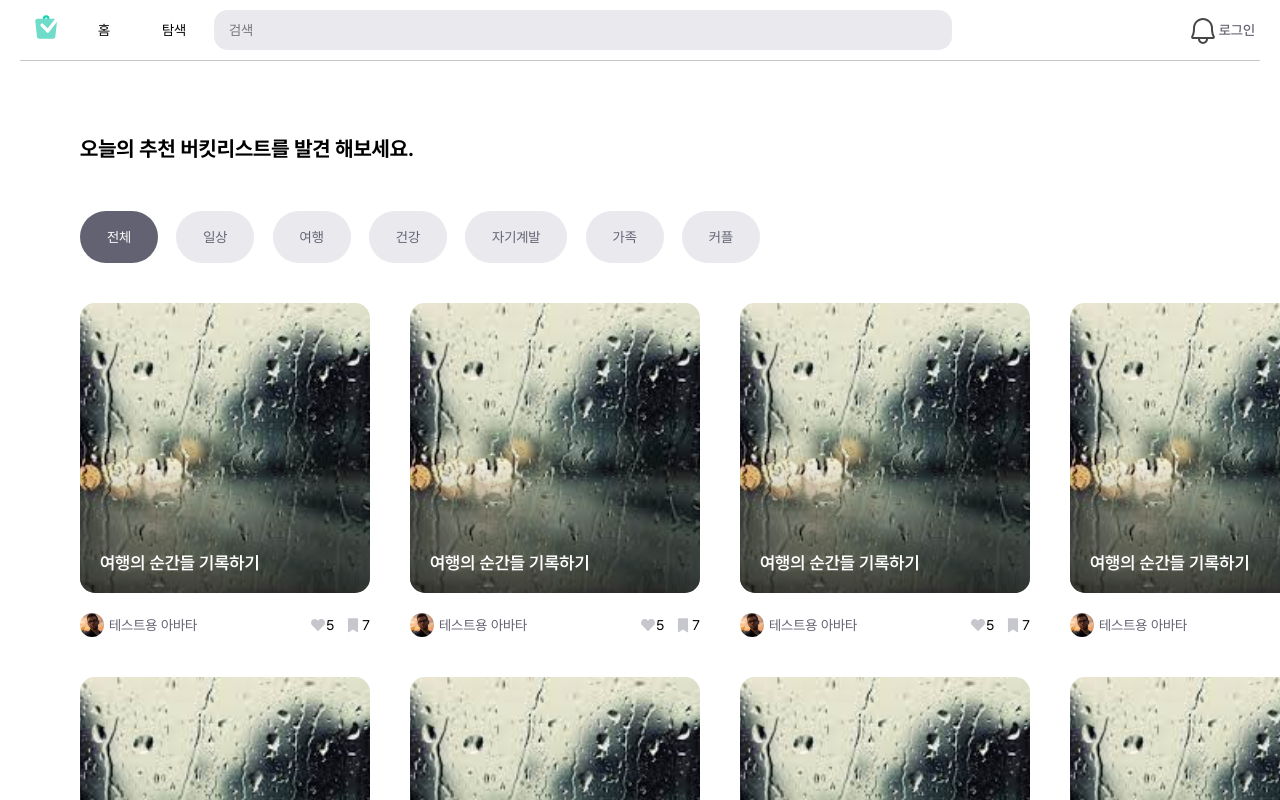
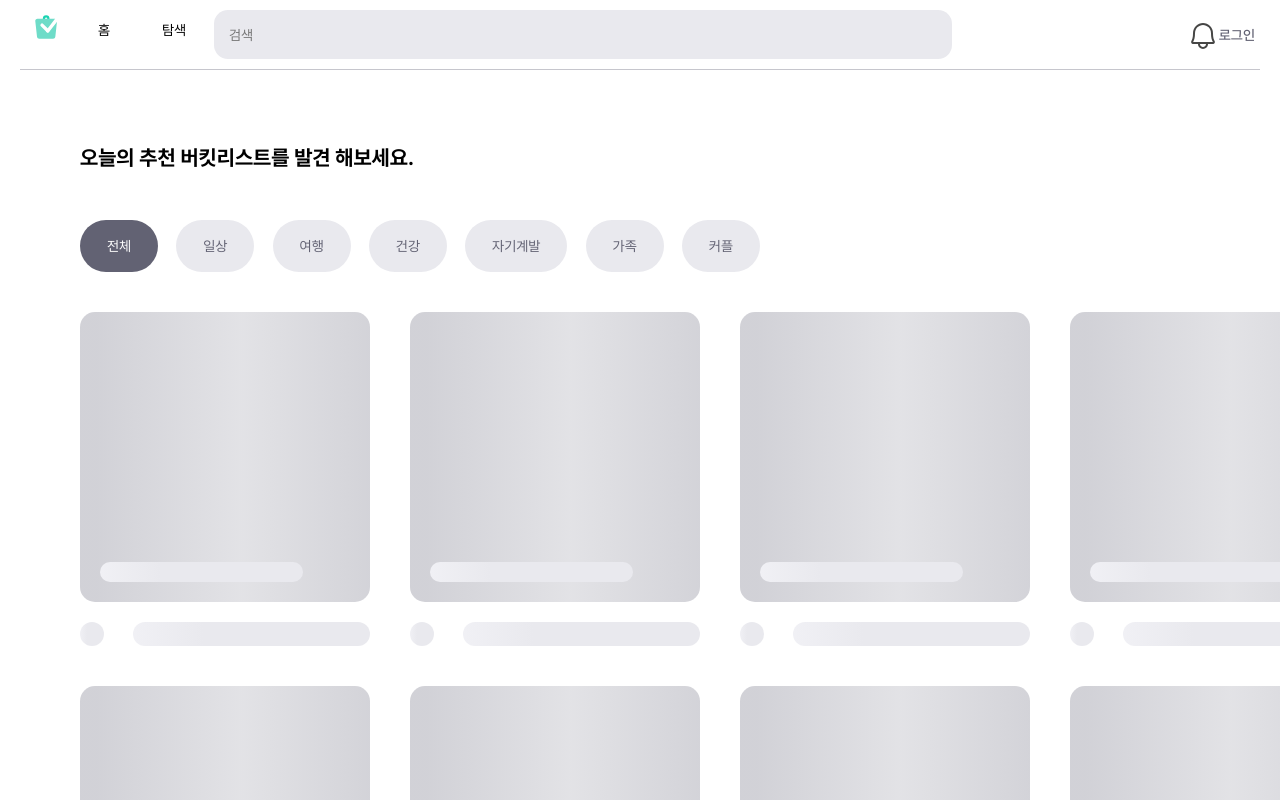
Before and after one commit to neptune588/Picket-FE-deploy-, a React (Vite) app: page /search in a window 1280 px wide. Shown: the top 800 px of the page. Built offline with nearby package versions, Linux system fonts and the light colour scheme.

Commit message:
feat:#17 스켈레톤 컴포넌트 완성

```diff
--- /dev/null
+++ b/src/components/NavBar/index.jsx
@@ -0,0 +1,100 @@
+import { useState, useEffect } from "react";
+import { useNavigate } from "react-router-dom";
+
+import {
+  NavBarWrapper,
+  SymbolIcon,
+  NavStyle,
+  SearchBar,
+  AlarmBox,
+  AlarmIcon,
+  Profile,
+  Dropdown,
+  LoginNotice,
+  SearchWrraper,
+  SearchModal,
+} from "@/components/NavBar/style";
+
+export default function NavBar() {
+  const nav = useNavigate();
+
+  const [dropdownOpen, setDropdownOpen] = useState(false);
+  const [userNickName, setUserNickName] = useState(null);
+  const [serachModalOpen, setSearchModalOpen] = useState(false);
+
+  const OnClickAlarm = () => {
+    nav(`/alarm`);
+  };
+  const OnClickDropdown = () => {
+    setDropdownOpen(!dropdownOpen);
+  };
+  const OnClickMypage = () => {
+    nav(`/profile`);
+  };
+
+  const loginCheck = () => {
+    const condition = localStorage.getItem("userInfo");
+    if (condition) {
+      const refine = JSON.parse(condition);
+
+      setUserNickName(`${refine.nickname}`);
+    }
+  };
+
+  const handleSignOut = () => {
+    const condition = localStorage.getItem("userInfo");
+    if (condition) {
+      //일단은 로컬스토리지에서 지우는걸로 간단설정 보안을 생각하면 보완필요
+      localStorage.removeItem("userInfo");
+      setUserNickName("");
+    }
+  };
+
+  useEffect(() => {
+    loginCheck();
+  }, []);
+
+  return (
+    <>
+      <NavBarWrapper>
+        <SymbolIcon />
+        <NavStyle to="/">홈</NavStyle>
+        <NavStyle to="/search">탐색</NavStyle>
+        <SearchBar
+          placeholder="검색"
+          onClick={() => {
+            setSearchModalOpen((prev) => !prev);
+          }}
+        />
+        <AlarmBox>
+          <AlarmIcon onClick={OnClickAlarm} />
+          {userNickName ? (
+            <Profile onClick={OnClickDropdown}>
+              {userNickName}
+              {dropdownOpen && (
+                <Dropdown>
+                  <li onClick={OnClickMypage}>내 프로필</li>
+                  <li>프로필 편집</li>
+                  <li onClick={handleSignOut}>로그아웃</li>
+                </Dropdown>
+              )}
+            </Profile>
+          ) : (
+            <LoginNotice
+              onClick={() => {
+                nav("/auth/signin");
+              }}
+            >
+              로그인
+            </LoginNotice>
+          )}
+        </AlarmBox>
+      </NavBarWrapper>
+      {/*       {serachModalOpen && (
+        <SearchWrraper>
+          <SearchModal></SearchModal>
+        </SearchWrraper>
+      )} */}
+    </>
+  );
+}
--- a/src/components/NavBar/Navbar.jsx
+++ b/src/components/NavBar/style.js
@@ -1,18 +1,16 @@
-import { useState } from "react";
-import { useNavigate, Link } from "react-router-dom";
+import { Link } from "react-router-dom";
+
 import styled from "styled-components";
-
 import Alarm from "@/assets/icons/alarm.svg?react";
 import Symbol from "@/assets/icons/symbol.svg?react";
-import { useEffect } from "react";
 
 const NavBarWrapper = styled.div`
-    width: 100%
-    height: 10%;
-    margin: 0px 20px;
-    padding: 5px;
-    display: flex;
-    border-bottom: solid 1px ${({ theme: { colors } }) => {
+  height: 70px;
+  margin: 0px 20px;
+  padding: 5px;
+  display: flex;
+  border-bottom: solid 1px
+    ${({ theme: { colors } }) => {
       return colors.gray["40"];
     }};
 `;
@@ -117,72 +115,36 @@ const LoginNotice = styled.p`
   cursor: pointer;
   user-select: none;
 `;
-export default function NavBar() {
-  const nav = useNavigate();
 
-  const [dropdownOpen, setDropdownOpen] = useState(false);
-  const [userNickName, setUserNickName] = useState(null);
+const SearchWrraper = styled.div`
+  position: fixed;
+  width: 100%;
+  height: 100vh;
+  overflow: hidden;
+  background-color: ${({ theme: { colors } }) => {
+    return colors.gray["80"];
+  }};
+`;
 
-  const OnClickAlarm = () => {
-    nav(`/alarm`);
-  };
-  const OnClickDropdown = () => {
-    setDropdownOpen(!dropdownOpen);
-  };
-  const OnClickMypage = () => {
-    nav(`/profile`);
-  };
+const SearchModal = styled.div`
+  padding: 45px 40px 40px;
+  background-color: ${({ theme: { colors } }) => {
+    return colors.white;
+  }};
+  border-bottom-left-radius: 20px;
+  border-bottom-right-radius: 20px;
+`;
 
-  const loginCheck = () => {
-    const condition = localStorage.getItem("userInfo");
-    if (condition) {
-      const refine = JSON.parse(condition);
-
-      setUserNickName(`${refine.nickname}`);
-    }
-  };
-
-  const handleSignOut = () => {
-    const condition = localStorage.getItem("userInfo");
-    if (condition) {
-      //일단은 로컬스토리지에서 지우는걸로 간단설정 보안을 생각하면 보완필요
-      localStorage.removeItem("userInfo");
-      setUserNickName("");
-    }
-  };
-  useEffect(() => {
-    loginCheck();
-  }, []);
-
-  return (
-    <NavBarWrapper>
-      <SymbolIcon />
-      <NavStyle to="/">홈</NavStyle>
-      <NavStyle to="/search">탐색</NavStyle>
-      <SearchBar placeholder="검색" />
-      <AlarmBox>
-        <AlarmIcon onClick={OnClickAlarm} />
-        {userNickName ? (
-          <Profile onClick={OnClickDropdown}>
-            {userNickName}
-            {dropdownOpen && (
-              <Dropdown>
-                <li onClick={OnClickMypage}>내 프로필</li>
-                <li>프로필 편집</li>
-                <li onClick={handleSignOut}>로그아웃</li>
-              </Dropdown>
-            )}
-          </Profile>
-        ) : (
-          <LoginNotice
-            onClick={() => {
-              nav("/auth/signin");
-            }}
-          >
-            로그인
-          </LoginNotice>
-        )}
-      </AlarmBox>
-    </NavBarWrapper>
-  );
-}
+export {
+  NavBarWrapper,
+  SymbolIcon,
+  NavStyle,
+  SearchBar,
+  AlarmBox,
+  AlarmIcon,
+  Profile,
+  Dropdown,
+  LoginNotice,
+  SearchWrraper,
+  SearchModal,
+};
--- /dev/null
+++ b/src/components/ThumnailCardSkeleton/index.jsx
@@ -0,0 +1,22 @@
+import {
+  Container,
+  SkeletonAnimater,
+  CardSkeleton,
+  ProfileWrapper,
+  AvatarSkeleton,
+  ButtonSkeleton,
+} from "@/components/ThumnailCardSkeleton/style";
+
+export default function ThumnailCardSkeleton() {
+  return (
+    <Container>
+      <CardSkeleton>
+        <SkeletonAnimater />
+      </CardSkeleton>
+      <ProfileWrapper>
+        <AvatarSkeleton />
+        <ButtonSkeleton />
+      </ProfileWrapper>
+    </Container>
+  );
+}
--- /dev/null
+++ b/src/components/ThumnailCardSkeleton/style.js
@@ -0,0 +1,83 @@
+import styled, { keyframes } from "styled-components";
+
+const Container = styled.div`
+  width: 290px;
+  user-select: none;
+`;
+
+const Animation = keyframes`
+  0% {
+    background-position: -200% 0;
+  }
+  100% {
+    background-position: 200% 0;
+  }
+`;
+
+const SkeletonAnimater = styled.div`
+  width: 100%;
+  height: 290px;
+  border-radius: 15px;
+  background: linear-gradient(
+    90deg,
+    rgba(198, 198, 205, 0.8) 25%,
+    rgba(198, 198, 205, 0.5) 50%,
+    rgba(198, 198, 205, 0.8) 75%
+  );
+  background-size: 200% 100%;
+  animation: ${Animation} 1.8s linear infinite;
+`;
+
+const CardSkeleton = styled.div`
+  position: relative;
+  height: 290px;
+  margin-top: 40px;
+  &::after {
+    content: "";
+    display: block;
+    position: absolute;
+    left: 20px;
+    bottom: 20px;
+    width: 70%;
+    height: 20px;
+    border-radius: 15px;
+    background: linear-gradient(90deg, #e9e9ee 30%, #f5f5f9 50%, #e9e9ee 75%);
+    background-size: 200% 100%;
+    animation: ${Animation} 2s linear infinite;
+  }
+`;
+
+const ProfileWrapper = styled.div`
+  display: flex;
+  justify-content: space-between;
+  align-items: center;
+  margin-top: 20px;
+`;
+
+const AvatarSkeleton = styled.div`
+  width: 24px;
+  height: 24px;
+  border-radius: 50%;
+  background: linear-gradient(90deg, #e9e9ee 30%, #f5f5f9 50%, #e9e9ee 75%);
+  background-size: 200% 100%;
+  animation: ${Animation} 2s linear infinite;
+`;
+
+const ButtonSkeleton = styled.div`
+  display: block;
+  width: calc(90% - 24px);
+  height: 24px;
+  border-radius: 15px;
+  background: linear-gradient(90deg, #e9e9ee 30%, #f5f5f9 50%, #e9e9ee 75%);
+  background-size: 200% 100%;
+  animation: ${Animation} 2s linear infinite;
+`;
+
+export {
+  Container,
+  SkeletonAnimater,
+  CardSkeleton,
+  ProfileWrapper,
+  AvatarSkeleton,
+  ButtonSkeleton,
+};
--- a/src/pages/AuthPageLayOut.jsx
+++ b/src/pages/AuthPageLayOut.jsx
@@ -2,7 +2,7 @@ import { Outlet } from "react-router-dom";
 
 import styled from "styled-components";
 
-import NavBar from "@/components/NavBar/NavBar";
+import NavBar from "@/components/NavBar";
 
 const CenterdContaier = styled.div`
   display: flex;
--- a/src/pages/Browse/index.jsx
+++ b/src/pages/Browse/index.jsx
@@ -1,26 +1,21 @@
+import { useState } from "react";
+
 import Categories from "@/components/Categories/Categories";
-import ThumnailCard from "@/components/ThumnailCard";
+//import ThumnailCard from "@/components/ThumnailCard";
+import ThumnailCardSkeleton from "@/components/ThumnailCardSkeleton";
 
 import { Container, SubTitle } from "@/pages/Browse/style";
 
 export default function Browse() {
+  const [temp, setTemp] = useState(Array.from({ length: 12 }));
   return (
     <>
       <SubTitle>오늘의 추천 버킷리스트를 발견 해보세요.</SubTitle>
       <Categories />
       <Container>
-        <ThumnailCard />
-        <ThumnailCard />
-        <ThumnailCard />
-        <ThumnailCard />
-        <ThumnailCard />
-        <ThumnailCard />
-        <ThumnailCard />
-        <ThumnailCard />
-        <ThumnailCard />
-        <ThumnailCard />
-        <ThumnailCard />
-        <ThumnailCard />
+        {temp.map((idx) => {
+          return <ThumnailCardSkeleton key={idx} />;
+        })}
       </Container>
     </>
   );
--- a/src/pages/Layout.jsx
+++ b/src/pages/Layout.jsx
@@ -1,7 +1,7 @@
 import { Outlet } from "react-router-dom";
 
 import styled from "styled-components";
-import NavBar from "@/components/NavBar/NavBar";
+import NavBar from "@/components/NavBar";
 
 const CenterdContainer = styled.div`
   width: 1440px;
```
